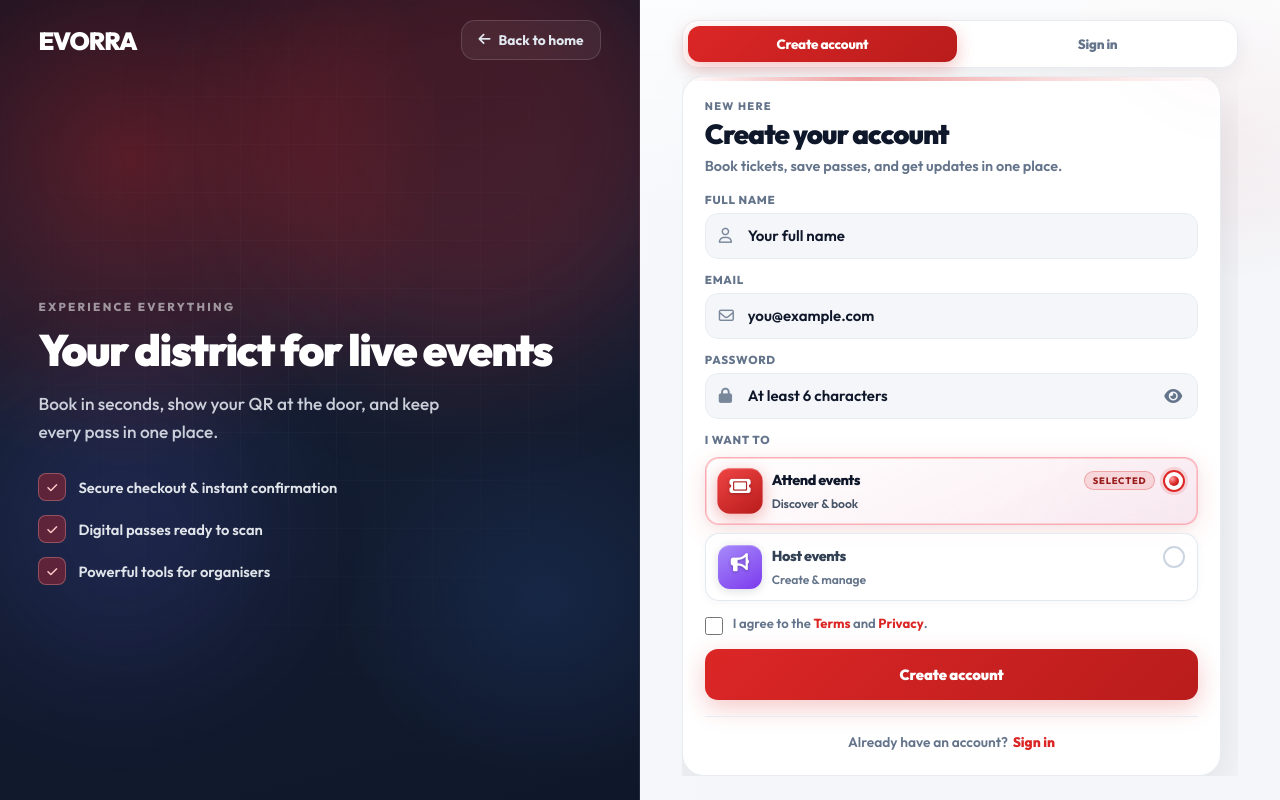
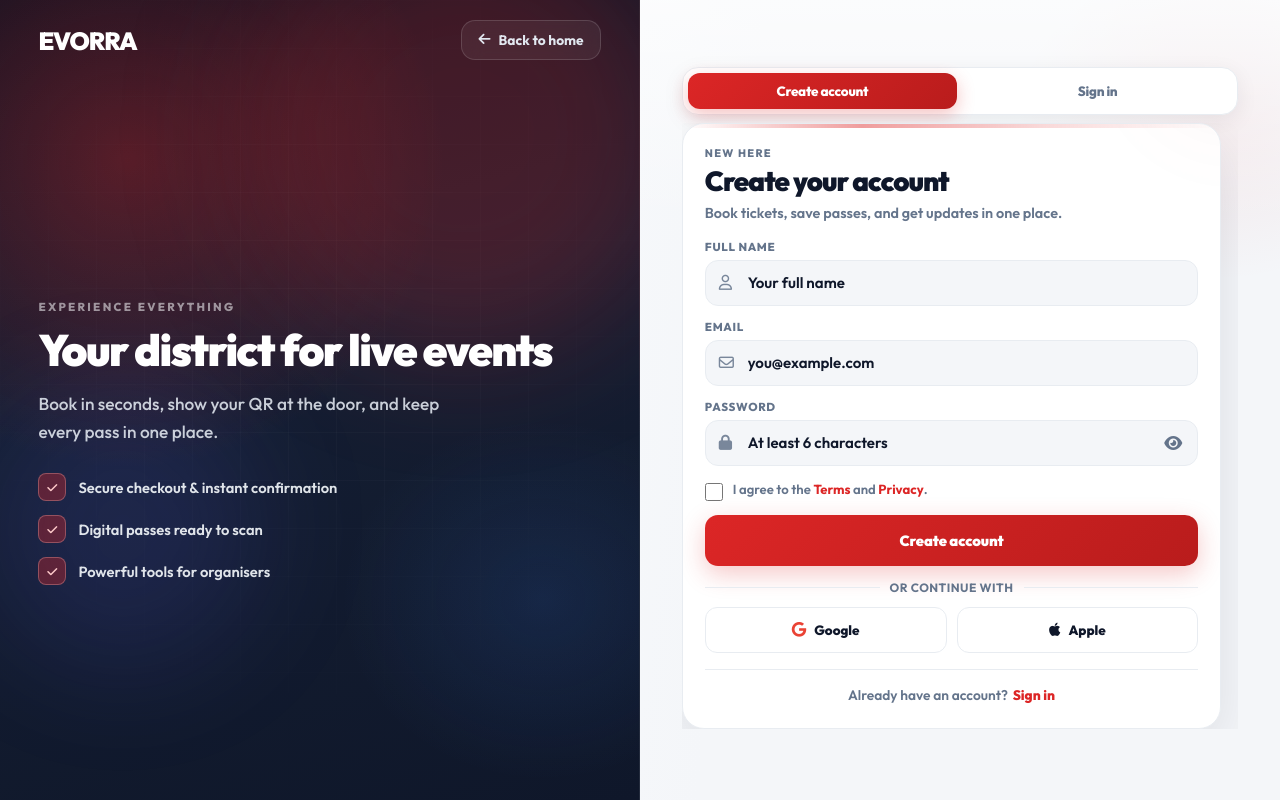
Before and after one commit to morvin2701/Evorra, a Flask app: page /auth in a window 1280 px wide. Run offline with Flask 3, Linux system fonts and the light colour scheme; some libraries are stand-ins or nearby versions.

Commit message:
Add Google and Apple auth options on the auth page.
This removes manual attendee/organizer selection from signup and introduces social sign-in flows that create or update user profiles with a safe default role.

Co-authored-by: Cursor <cursoragent@cursor.com>

```diff
--- a/templates/auth.html
+++ b/templates/auth.html
@@ -935,6 +935,59 @@
         text-decoration: underline;
         text-underline-offset: 3px;
     }
+    .auth-divider {
+        margin: 14px 0 12px;
+        display: flex;
+        align-items: center;
+        gap: 10px;
+        color: var(--sm-muted);
+        font-size: 0.75rem;
+        font-weight: 700;
+        letter-spacing: 0.04em;
+        text-transform: uppercase;
+    }
+    .auth-divider::before,
+    .auth-divider::after {
+        content: "";
+        flex: 1;
+        height: 1px;
+        background: var(--sm-border);
+    }
+    .auth-social-grid {
+        display: grid;
+        grid-template-columns: 1fr 1fr;
+        gap: 10px;
+    }
+    .auth-social-btn {
+        min-height: 46px;
+        border-radius: 12px;
+        border: 1px solid var(--sm-border);
+        background: #fff;
+        color: var(--sm-text);
+        font-family: inherit;
+        font-size: 0.84rem;
+        font-weight: 800;
+        display: inline-flex;
+        align-items: center;
+        justify-content: center;
+        gap: 8px;
+        cursor: pointer;
+        transition: transform 0.2s ease, box-shadow 0.2s ease, border-color 0.2s ease;
+    }
+    .auth-social-btn:hover {
+        transform: translateY(-1px);
+        border-color: #cbd5e1;
+        box-shadow: 0 8px 18px rgba(15, 23, 42, 0.08);
+    }
+    .auth-social-btn i {
+        font-size: 0.95rem;
+    }
+    .auth-social-btn--google i {
+        color: #ea4335;
+    }
+    .auth-social-btn--apple i {
+        color: #0f172a;
+    }
 
     .error-banner {
         background: rgba(220, 38, 38, 0.08);
@@ -1032,7 +1085,7 @@
             margin-top: 12px;
             padding-top: 12px;
         }
-        .role-group { gap: 8px; }
+        .auth-social-grid { grid-template-columns: 1fr; }
     }
 
     @media (prefers-reduced-motion: reduce) {
@@ -1057,11 +1110,6 @@
         .auth-subline { margin-bottom: 10px; font-size: 0.84rem; }
         .auth-input-group { margin-bottom: 9px; }
         .auth-input { height: 42px; font-size: 0.9rem; }
-        .role-card-surface { padding: 9px 10px; gap: 8px; }
-        .role-card-visual { width: 40px; height: 40px; border-radius: 11px; }
-        body.page-auth.theme-showmates .role-card .role-card-visual i { font-size: 1.05rem; }
-        .role-title { font-size: 0.88rem; }
-        .role-sub { font-size: 0.74rem; }
         .auth-page .btn-evorra { min-height: 44px; margin-top: 10px; }
         .auth-panel-foot { margin-top: 12px; padding-top: 12px; font-size: 0.8rem; }
     }
@@ -1135,46 +1183,6 @@
                             </button>
                         </div>
 
-                        <label class="auth-label" id="role-label">I want to</label>
-                        <div class="role-group" role="radiogroup" aria-labelledby="role-label">
-                            <div class="role-card selected" id="role-attendee" onclick="setRole('attendee')" role="radio" tabindex="0" aria-checked="true" aria-pressed="true">
-                                <div class="role-card-surface">
-                                    <span class="role-card-shine" aria-hidden="true"></span>
-                                    <div class="role-card-visual role-card-visual--guest" aria-hidden="true">
-                                        <i class="fa-solid fa-ticket"></i>
-                                    </div>
-                                    <div class="role-card-mid">
-                                        <div class="role-card-topline">
-                                            <p class="role-title">Attend events</p>
-                                            <div class="role-pick-inline" aria-hidden="true">
-                                                <span class="role-pill">Selected</span>
-                                                <span class="role-radio"><span class="role-radio-dot"></span></span>
-                                            </div>
-                                        </div>
-                                        <p class="role-sub">Discover &amp; book</p>
-                                    </div>
-                                </div>
-                            </div>
-                            <div class="role-card" id="role-organizer" onclick="setRole('organizer')" role="radio" tabindex="0" aria-checked="false" aria-pressed="false">
-                                <div class="role-card-surface">
-                                    <span class="role-card-shine" aria-hidden="true"></span>
-                                    <div class="role-card-visual role-card-visual--host" aria-hidden="true">
-                                        <i class="fa-solid fa-bullhorn"></i>
-                                    </div>
-                                    <div class="role-card-mid">
-                                        <div class="role-card-topline">
-                                            <p class="role-title">Host events</p>
-                                            <div class="role-pick-inline" aria-hidden="true">
-                                                <span class="role-pill">Selected</span>
-                                                <span class="role-radio"><span class="role-radio-dot"></span></span>
-                                            </div>
-                                        </div>
-                                        <p class="role-sub">Create &amp; manage</p>
-                                    </div>
-                                </div>
-                            </div>
-                        </div>
-
                         <div class="auth-terms-row">
                             <input type="checkbox" id="s-terms" aria-describedby="terms-desc">
                             <p id="terms-desc" class="auth-terms-text">
@@ -1183,6 +1191,15 @@
                         </div>
 
                         <button type="button" id="signup-btn" onclick="handleSignUp()" class="btn-evorra">Create account</button>
+                        <div class="auth-divider">or continue with</div>
+                        <div class="auth-social-grid">
+                            <button type="button" class="auth-social-btn auth-social-btn--google" onclick="handleGoogleAuth()">
+                                <i class="fa-brands fa-google" aria-hidden="true"></i> Google
+                            </button>
+                            <button type="button" class="auth-social-btn auth-social-btn--apple" onclick="handleAppleAuth()">
+                                <i class="fa-brands fa-apple" aria-hidden="true"></i> Apple
+                            </button>
+                        </div>
 
                         <div class="auth-panel-foot">
                             Already have an account? <a href="#" onclick="toggleView('login'); return false;">Sign in</a>
@@ -1214,6 +1231,15 @@
                         </div>
 
                         <button type="button" id="login-btn" onclick="handleLogin()" class="btn-evorra">Sign in</button>
+                        <div class="auth-divider">or continue with</div>
+                        <div class="auth-social-grid">
+                            <button type="button" class="auth-social-btn auth-social-btn--google" onclick="handleGoogleAuth()">
+                                <i class="fa-brands fa-google" aria-hidden="true"></i> Google
+                            </button>
+                            <button type="button" class="auth-social-btn auth-social-btn--apple" onclick="handleAppleAuth()">
+                                <i class="fa-brands fa-apple" aria-hidden="true"></i> Apple
+                            </button>
+                        </div>
 
                         <div class="auth-panel-foot">
                             New to Evorra? <a href="#" onclick="toggleView('signup'); return false;">Create account</a>
@@ -1229,20 +1255,8 @@
 
 {% block scripts %}
 <script>
-    let currentRole = 'attendee';
+    const defaultRole = 'attendee';
     const nextUrl = new URLSearchParams(window.location.search).get('next') || '/';
-
-    function setRole(role) {
-        currentRole = role;
-        var attendee = document.getElementById('role-attendee');
-        var organizer = document.getElementById('role-organizer');
-        attendee.classList.toggle('selected', role === 'attendee');
-        organizer.classList.toggle('selected', role === 'organizer');
-        attendee.setAttribute('aria-pressed', role === 'attendee' ? 'true' : 'false');
-        organizer.setAttribute('aria-pressed', role === 'organizer' ? 'true' : 'false');
-        attendee.setAttribute('aria-checked', role === 'attendee' ? 'true' : 'false');
-        organizer.setAttribute('aria-checked', role === 'organizer' ? 'true' : 'false');
-    }
 
     function setPasswordToggleState(inputId, visible) {
         const input = document.getElementById(inputId);
@@ -1288,16 +1302,61 @@
 
     initPasswordToggles();
 
-    (function initRoleCardKeys() {
-        document.querySelectorAll('.role-card').forEach(function (card) {
-            card.addEventListener('keydown', function (e) {
-                if (e.key === 'Enter' || e.key === ' ') {
-                    e.preventDefault();
-                    card.click();
-                }
+    async function ensureUserDoc(user, preferredName) {
+        if (!user) return;
+        const uid = user.uid;
+        const docRef = db.collection('users').doc(uid);
+        const snap = await docRef.get();
+        const email = String(user.email || '').trim();
+        const displayName =
+            String((preferredName || user.displayName || '').trim()) ||
+            (email ? email.split('@')[0].replace(/\./g, ' ') : 'Evorra User');
+        const payload = {
+            uid: uid,
+            displayName: displayName,
+            email: email,
+            email_lower: email.toLowerCase(),
+            phone_normalized: '',
+            photoURL: user.photoURL || '',
+            bio: '',
+            role: defaultRole,
+            updatedAt: firebase.firestore.FieldValue.serverTimestamp(),
+        };
+        if (!snap.exists) {
+            await docRef.set({
+                ...payload,
+                eventsHosted: 0,
+                eventsAttended: 0,
+                followersCount: 0,
+                createdAt: firebase.firestore.FieldValue.serverTimestamp(),
             });
-        });
-    })();
+            return;
+        }
+        await docRef.set(payload, { merge: true });
+    }
+
+    async function signInWithProvider(provider) {
+        try {
+            const res = await auth.signInWithPopup(provider);
+            await ensureUserDoc(res.user);
+            window.location.href = nextUrl;
+        } catch (e) {
+            showError((e && e.message) || 'Social sign-in failed. Please try again.');
+        }
+    }
+
+    function handleGoogleAuth() {
+        const provider = new firebase.auth.GoogleAuthProvider();
+        provider.setCustomParameters({ prompt: 'select_account' });
+        signInWithProvider(provider);
+    }
+
+    function handleAppleAuth() {
+        const provider = new firebase.auth.OAuthProvider('apple.com');
+        provider.addScope('email');
+        provider.addScope('name');
+        signInWithProvider(provider);
+    }
 
     async function handleSignUp() {
         const name = document.getElementById('s-name').value;
@@ -1332,7 +1391,7 @@
                 phone_normalized: '',
                 photoURL: '',
                 bio: '',
-                role: currentRole,
+                role: defaultRole,
                 eventsHosted: 0,
                 eventsAttended: 0,
                 followersCount: 0,
```
